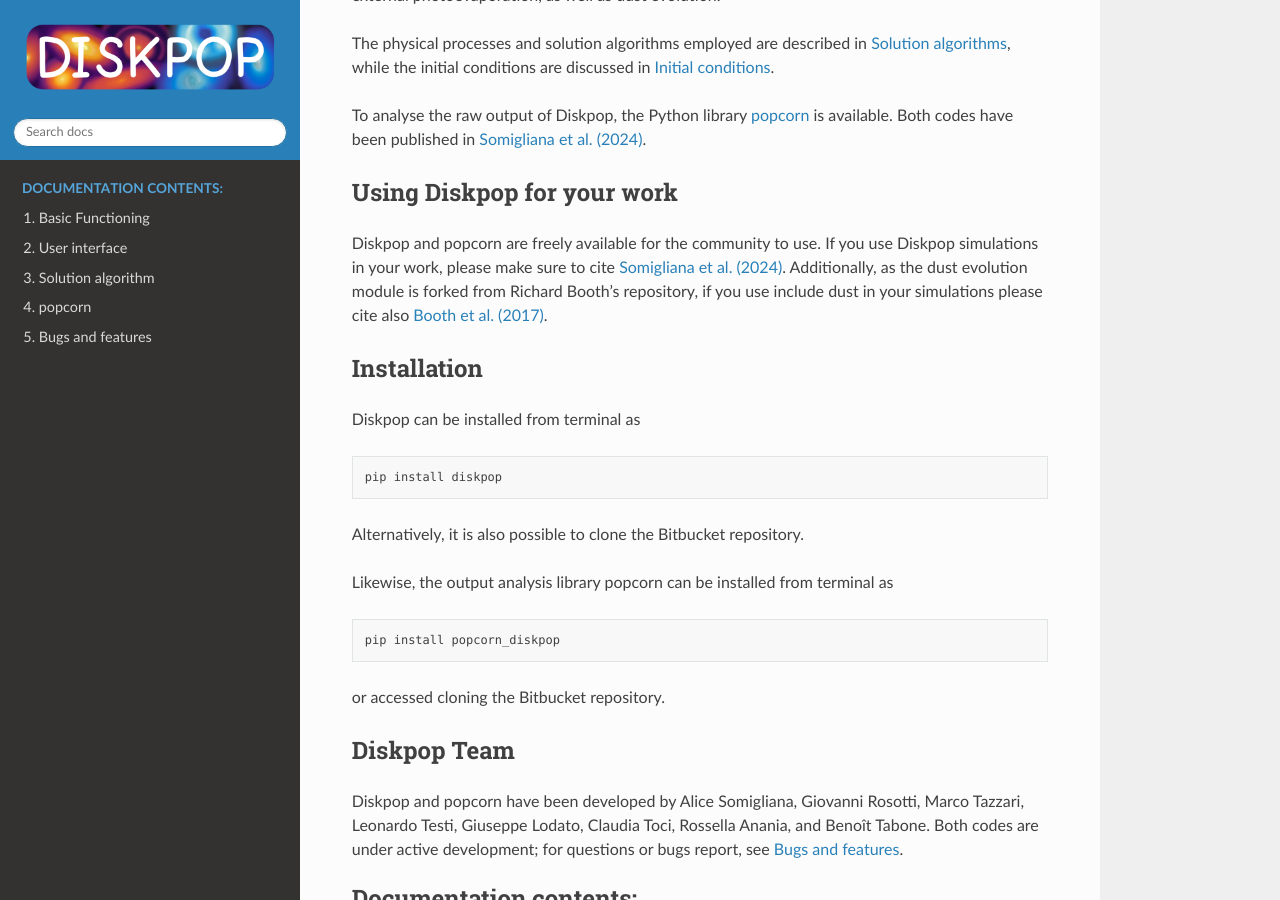
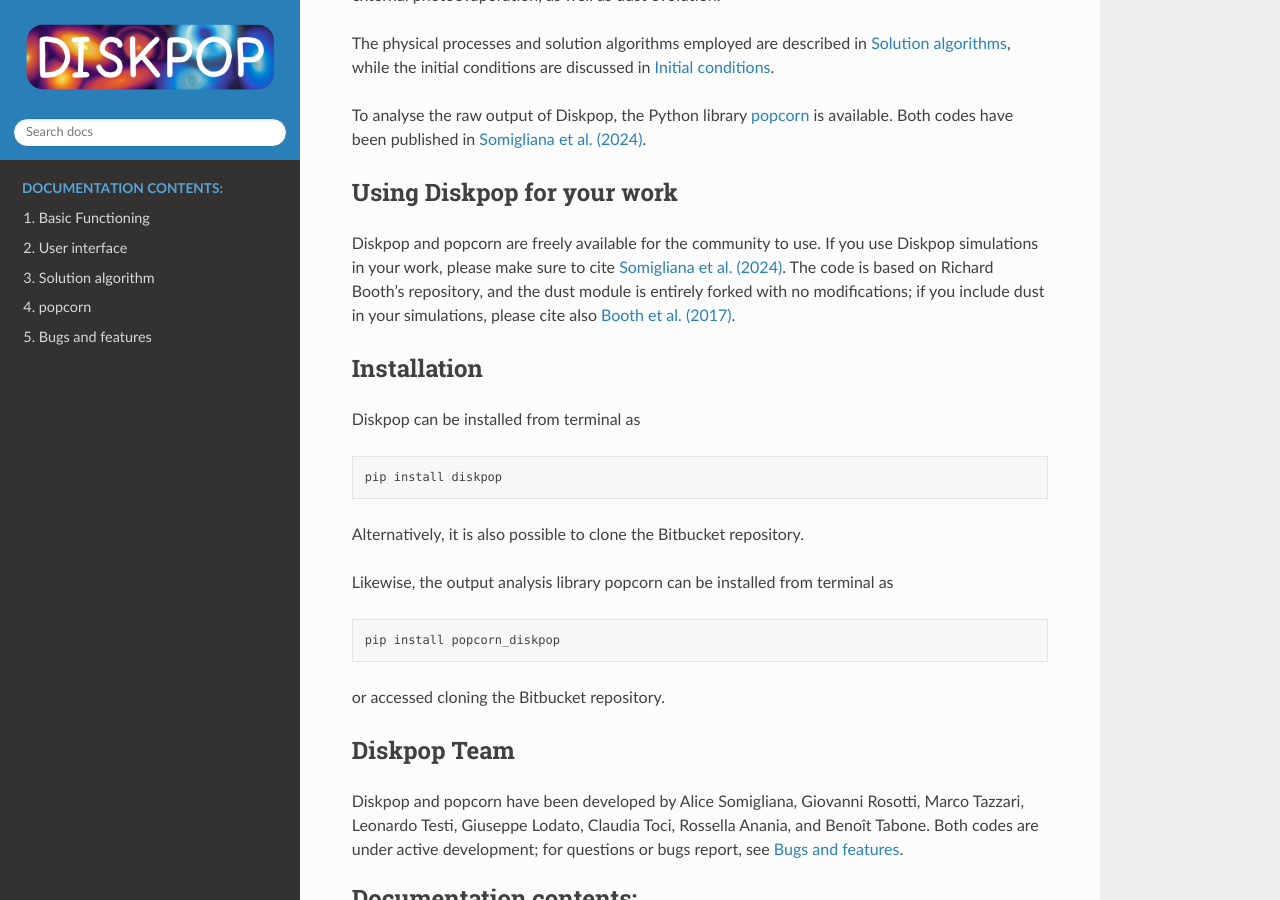
Before and after one commit to alicesomigliana/diskpop-docs, a Sphinx documentation site: the page built from doc/index.rst, in a window 1280 px wide and 900 px high, scrolled down 451 px. Built offline with Sphinx 7.4.7 and the Read the Docs theme 2.0.0, drawn with Linux system fonts in a browser that asks for light colours.

Commit message:
Update index.rst
Clarification in description

```diff
--- a/doc/index.rst
+++ b/doc/index.rst
@@ -24,7 +24,7 @@ To analyse the raw output of Diskpop, the Python library :ref:`popcorn<target to
 Using Diskpop for your work
 -----------------------------
 
-Diskpop and popcorn are freely available for the community to use. If you use Diskpop simulations in your work, please make sure to cite `Somigliana et al. (2024) <https://ui.adsabs.harvard.edu/abs/2024arXiv240721101S/abstract>`_. Additionally, as the dust evolution module is forked from Richard Booth's repository, if you use include dust in your simulations please cite also `Booth et al. (2017) <https://ui.adsabs.harvard.edu/abs/2017MNRAS.469.3994B/abstract>`_.
+Diskpop and popcorn are freely available for the community to use. If you use Diskpop simulations in your work, please make sure to cite `Somigliana et al. (2024) <https://ui.adsabs.harvard.edu/abs/2024arXiv240721101S/abstract>`_. The code is based on Richard Booth’s repository, and the dust module is entirely forked with no modifications; if you include dust in your simulations, please cite also `Booth et al. (2017) <https://ui.adsabs.harvard.edu/abs/2017MNRAS.469.3994B/abstract>`_.
 
 
 Installation
```
